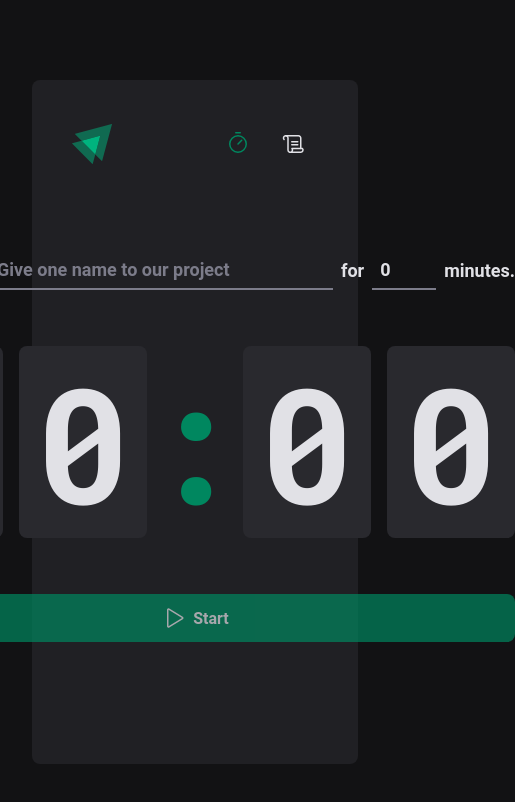
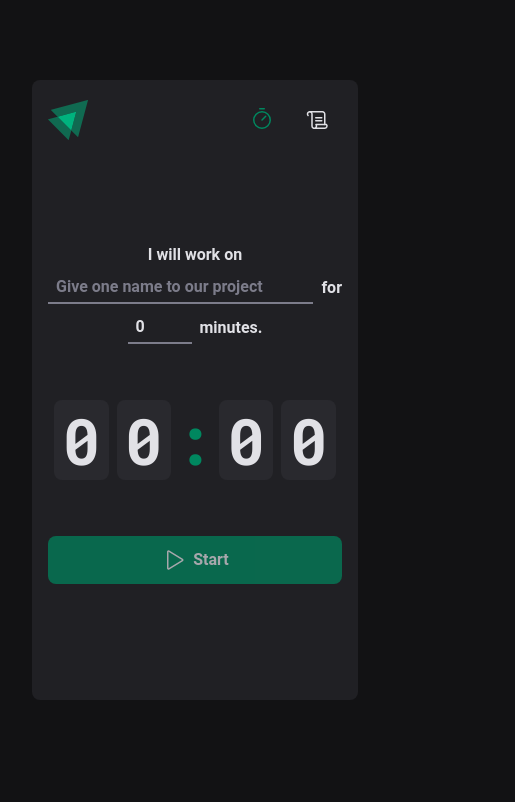
Before and after one commit to BiaCarvalhoCavalieri/timer-project, a React (Vite) app: page / in a window 390 px wide. Shown: the top 802 px of the page, 515 px wide, since content can reach past the window. Built offline with nearby package versions, Linux system fonts and the light colour scheme.

Commit message:
feature: mobile adjustments layout

```diff
--- a/src/layouts/DefaultLayout/styles.ts
+++ b/src/layouts/DefaultLayout/styles.ts
@@ -10,4 +10,9 @@ export const LayoutContainer = styled.div`
   border-radius: 0.5rem;
   display: flex;
   flex-direction: column;
+  @media screen and (max-width: 48rem) {
+    padding: 1rem;
+    min-height: calc(100vh - 14rem);
+    height: 100%;
+  }
 `
--- a/src/pages/History/styles.ts
+++ b/src/pages/History/styles.ts
@@ -10,6 +10,13 @@ export const HistoryContainer = styled.div`
   h1 {
     font-size: 1.5rem;
     color: ${(props) => props.theme['gray-100']};
+  }
+  @media screen and (max-width: 48rem) {
+    padding: 0;
+    h1 {
+      font-size: 1rem;
+      margin-top: 2rem;
+    }
   }
 `
 
@@ -55,6 +62,18 @@ export const HistoryList = styled.div`
       }
     }
   }
+  @media screen and (max-width: 48rem) {
+    table {
+      min-width: fit-content;
+      th,
+      td {
+        padding: 1rem 0.5rem;
+        font-size: 0.75rem;
+        line-height: 1;
+        white-space: nowrap;
+      }
+    }
+  }
 `
 const STATUS_COLORS = {
   yellow: 'yellow-500',
--- a/src/pages/Home/components/Countdown/styles.ts
+++ b/src/pages/Home/components/Countdown/styles.ts
@@ -14,6 +14,16 @@ export const CountdownContainer = styled.div`
     padding: 2rem 1rem;
     border-radius: 0.5rem;
   }
+
+  @media screen and (max-width: 48rem) {
+    font-size: 4rem;
+    line-height: 3rem;
+    gap: 0.5rem;
+
+    span {
+      padding: 1rem 0.5rem;
+    }
+  }
 `
 export const Separator = styled.div`
   padding: 2rem 0;
@@ -22,4 +32,8 @@ export const Separator = styled.div`
   overflow: hidden;
   display: flex;
   justify-content: center;
+  @media screen and (max-width: 48rem) {
+    width: 2rem;
+    padding: 1rem 0;
+  }
 `
--- a/src/pages/Home/components/NewCycleForm/styles.ts
+++ b/src/pages/Home/components/NewCycleForm/styles.ts
@@ -10,6 +10,10 @@ export const FormContainer = styled.div`
   color: ${(props) => props.theme['gray-100']};
   font-size: 1.125rem;
   font-weight: bold;
+
+  @media screen and (max-width: 48rem) {
+    font-size: 1rem;
+  }
 `
 const BaseInput = styled.input`
   background-color: transparent;
@@ -28,6 +32,10 @@ const BaseInput = styled.input`
   &::placeholder {
     color: ${(props) => props.theme['gray-500']};
   }
+  @media screen and (max-width: 48rem) {
+    font-size: 1rem;
+    height: 2rem;
+  }
 `
 export const TaskInput = styled(BaseInput)`
   flex: 1;
--- a/src/pages/Home/styles.ts
+++ b/src/pages/Home/styles.ts
@@ -12,6 +12,13 @@ export const HomeContainer = styled.main`
     flex-direction: column;
     align-items: center;
     gap: 3.5rem;
+  }
+
+  @media screen and (max-width: 48rem) {
+    max-width: 100%;
+    form {
+      width: 100%;
+    }
   }
 `
 
```
